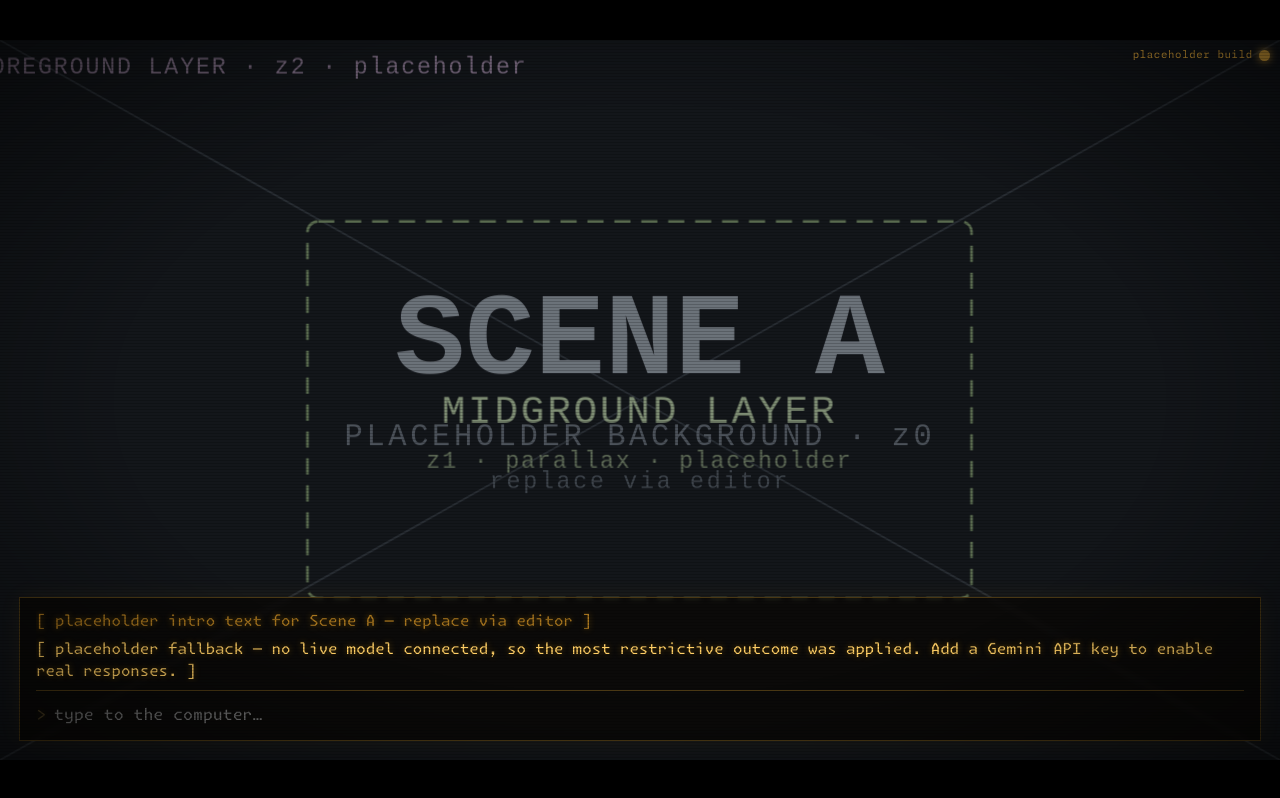
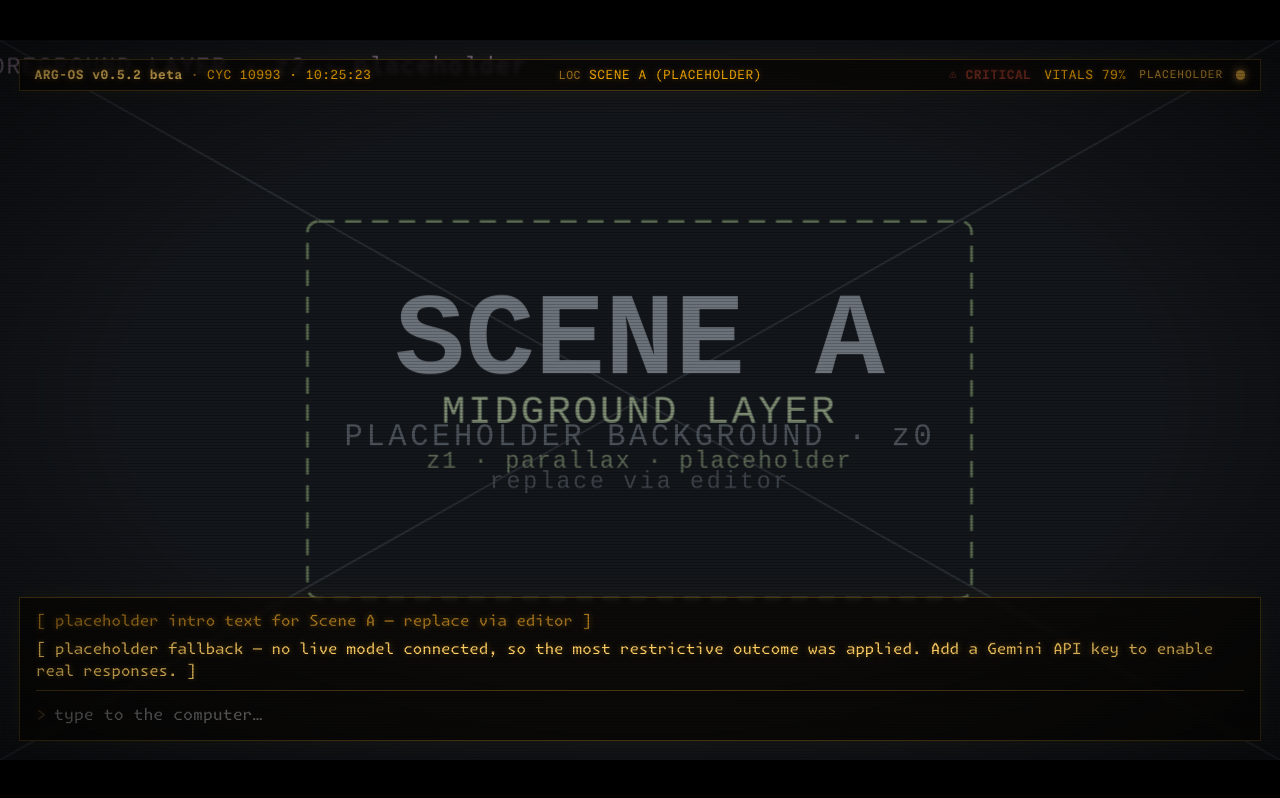
Before and after one commit to chicoe/sgx-generative-adventure, a SvelteKit app: page /play in a window 1280 px wide. Built offline with nearby package versions, Linux system fonts and the light colour scheme; no server answers.

Commit message:
added top bar

```diff
--- a/src/routes/play/+page.svelte
+++ b/src/routes/play/+page.svelte
@@ -52,6 +52,28 @@
 	function computeScale() {
 		scale = Math.min(1, window.innerWidth / GAME_W, window.innerHeight / GAME_H);
 	}
+
+	// --- title/status bar -----------------------------------------------------
+	// `clockNow` ticks once a second (set in onMount) and drives the fake clock
+	// and the draining vitals readout.
+	let clockNow = $state(Date.now());
+	let vitalsStartedAt = $state(Date.now());
+	const VITALS_START = 80; // %
+	const VITALS_DRAIN_MS = 300_000; // depletes to 0% over 5 minutes, then "ERROR"
+
+	// A fictional off-world clock: a cycle of 20 arcs × 90 marks × 90 beats,
+	// ticking one beat per real second (numbers run past 60, so it never reads as
+	// Earth time). This is interface chrome, not story content.
+	const alienTime = $derived.by(() => {
+		const beats = Math.floor(clockNow / 1000);
+		const p = (n: number) => String(n).padStart(2, '0');
+		return `CYC ${Math.floor(beats / 162000)} · ${p(Math.floor(beats / 8100) % 20)}:${p(Math.floor(beats / 90) % 90)}:${p(beats % 90)}`;
+	});
+	// Drains linearly from 80% to 0 over 5 minutes; ≤0 renders as "ERROR".
+	const vitalsPct = $derived(
+		Math.max(0, VITALS_START * (1 - (clockNow - vitalsStartedAt) / VITALS_DRAIN_MS))
+	);
+
 	let atEnding = $state(false);
 	let endingTimer: ReturnType<typeof setTimeout> | undefined;
 	const ENDING_RESTART_MS = 180_000; // 3 minutes at an ending → auto restart
@@ -121,6 +143,7 @@
 		const started = startGame(b);
 		game = started.state;
 		lines = [];
+		vitalsStartedAt = Date.now(); // a fresh run starts at full(ish) vitals
 		enterScene(b, started.state, started.messages);
 	}
 
@@ -287,6 +310,7 @@
 
 	onMount(() => {
 		computeScale();
+		const clockId = setInterval(() => (clockNow = Date.now()), 1000);
 		loadActiveBuild().then(({ build: loaded, source }) => {
 			buildSource = source;
 			if (source === 'firestore') {
@@ -310,6 +334,7 @@
 		raf = requestAnimationFrame(tick);
 		return () => {
 			cancelAnimationFrame(raf);
+			clearInterval(clockId);
 			clearEndingTimer();
 		};
 	});
@@ -320,6 +345,29 @@
 
 <main class="letterbox">
 	<div class="frame" style:transform="scale({scale})">
+		<header class="statusbar">
+			<div class="grp">
+				<span class="sys">ARG-OS v0.5.2 beta</span>
+				<span class="sep">·</span>
+				<span class="clock">{alienTime}</span>
+			</div>
+			<div class="grp center">
+				<span class="lbl">LOC</span>
+				<span class="room">{scene.name}</span>
+			</div>
+			<div class="grp right">
+				<span class="status">⚠ CRITICAL</span>
+				<span class="vitals" class:low={vitalsPct <= 25}>
+					VITALS {vitalsPct <= 0 ? 'ERROR' : `${Math.round(vitalsPct)}%`}
+				</span>
+				{#if buildSource === 'placeholder'}<span class="ph-tag">PLACEHOLDER</span>{/if}
+				<span
+					class="led {buildSource}"
+					title={buildSource === 'firestore' ? 'Live build (Firestore)' : 'Placeholder build'}
+				></span>
+			</div>
+		</header>
+
 		<div class="stage">
 			{#key game.currentSceneId}
 				{@const snap = findScene(build.scenes, game.currentSceneId)!}
@@ -334,11 +382,6 @@
 					{/if}
 				</div>
 			{/key}
-			<span
-				class="led {buildSource}"
-				title={buildSource === 'firestore' ? 'Live build (Firestore)' : 'Placeholder build'}
-			></span>
-			{#if buildSource === 'placeholder'}<span class="ph-tag">placeholder build</span>{/if}
 		</div>
 
 		<section class="terminal">
@@ -499,13 +542,80 @@
 		background: rgba(10, 8, 5, 0.6);
 	}
 
+	/* Title/status bar overlay docked at the top, floating over the scene. */
+	.statusbar {
+		position: absolute;
+		left: 1.2rem;
+		right: 1.2rem;
+		top: 1.2rem;
+		z-index: 80;
+		display: flex;
+		align-items: center;
+		justify-content: space-between;
+		gap: 0.8rem;
+		padding: 0.45rem 0.9rem;
+		background: rgba(10, 8, 5, 0.74);
+		border: 1px solid var(--line);
+		font-family: var(--font-ui);
+		font-size: 0.78rem;
+		letter-spacing: 0.04em;
+		color: var(--ink);
+		text-shadow: var(--glow);
+		box-shadow: 0 0 22px rgba(255, 176, 0, 0.06);
+		backdrop-filter: blur(2px);
+	}
+	.statusbar .grp {
+		display: flex;
+		align-items: center;
+		gap: 0.5rem;
+		white-space: nowrap;
+	}
+	.statusbar .grp.right {
+		gap: 0.8rem;
+	}
+	.statusbar .sys {
+		font-weight: 700;
+		color: var(--accent);
+	}
+	.statusbar .sep {
+		color: var(--ink-dim);
+	}
+	.statusbar .lbl {
+		color: var(--ink-dim);
+		font-size: 0.7rem;
+	}
+	.statusbar .room {
+		text-transform: uppercase;
+	}
+	.statusbar .status {
+		color: #ff5a3c;
+		font-weight: 700;
+		text-shadow: 0 0 8px rgba(255, 90, 60, 0.5);
+		animation: alarm 1.1s ease-in-out infinite;
+	}
+	.statusbar .vitals.low {
+		color: #ff5a3c;
+		text-shadow: 0 0 8px rgba(255, 90, 60, 0.5);
+	}
+	@keyframes alarm {
+		0%,
+		100% {
+			opacity: 1;
+		}
+		50% {
+			opacity: 0.4;
+		}
+	}
+	@media (prefers-reduced-motion: reduce) {
+		.statusbar .status {
+			animation: none;
+		}
+	}
+
 	.led {
-		position: absolute;
-		top: 0.6rem;
-		right: 0.6rem;
-		z-index: 60;
-		width: 0.7rem;
-		height: 0.7rem;
+		display: inline-block;
+		width: 0.6rem;
+		height: 0.6rem;
 		border-radius: 50%;
 	}
 	.led.firestore {
@@ -517,12 +627,8 @@
 		box-shadow: 0 0 8px #d8a23a;
 	}
 	.ph-tag {
-		position: absolute;
-		top: 0.5rem;
-		right: 1.7rem;
-		z-index: 60;
-		font-size: 0.65rem;
-		letter-spacing: 0.06em;
+		font-size: 0.68rem;
+		letter-spacing: 0.08em;
 		color: #d8a23a;
 	}
 
```
